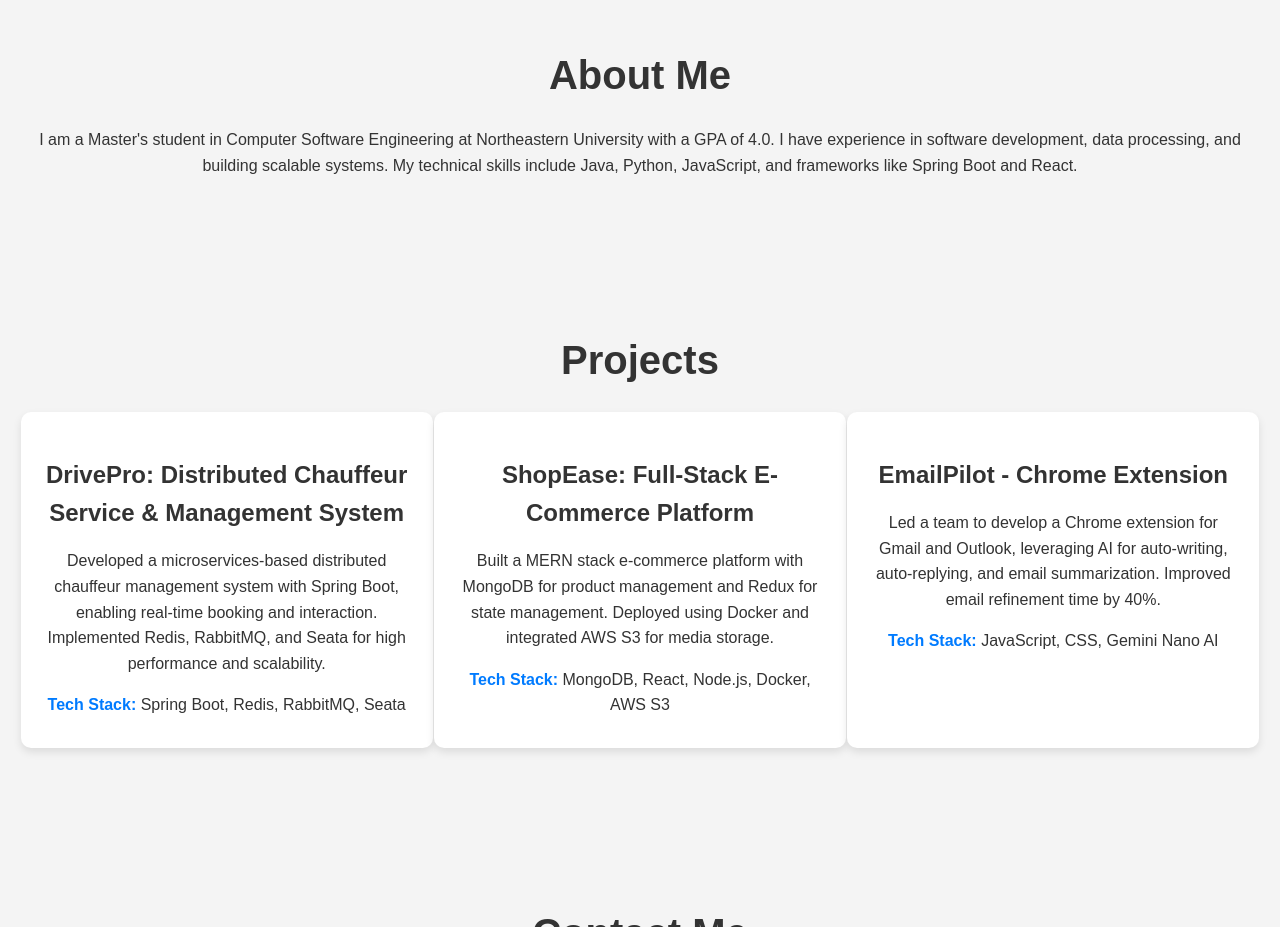
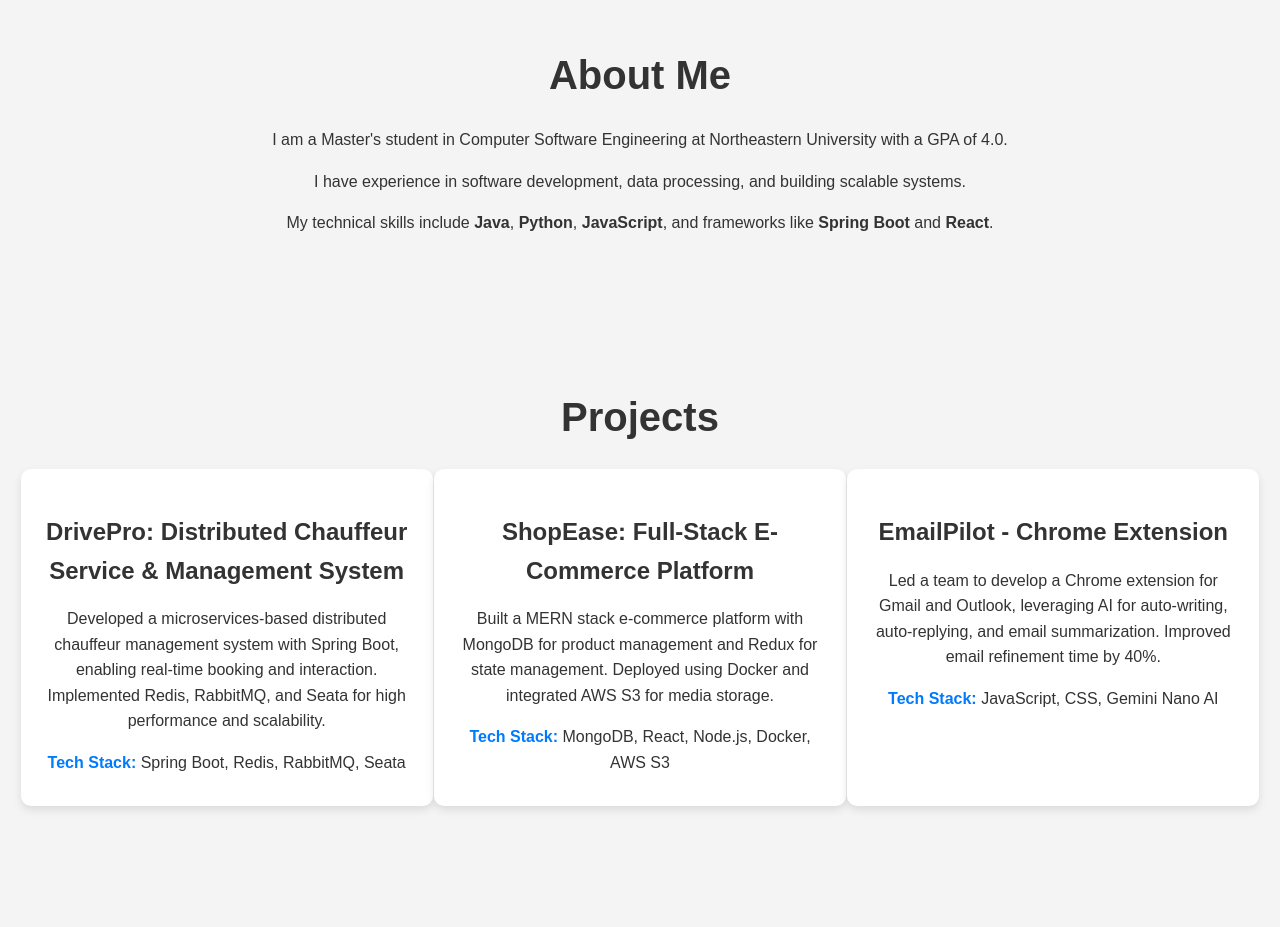
Before and after one commit to ShuangyiHu/Portfolio, a plain HTML site: page index.html in a window 1280 px wide. Shown: the part 840-1767 px from the top of the page. Drawn offline with Linux system fonts and the light colour scheme.

Commit message:
Change about me content

```diff
--- a/index.html
+++ b/index.html
@@ -24,10 +24,16 @@
       <h2>About Me</h2>
       <p>
         I am a Master's student in Computer Software Engineering at Northeastern
-        University with a GPA of 4.0. I have experience in software development,
-        data processing, and building scalable systems. My technical skills
-        include Java, Python, JavaScript, and frameworks like Spring Boot and
-        React.
+        University with a GPA of 4.0.
+      </p>
+      <p>
+        I have experience in software development, data processing, and building
+        scalable systems.
+      </p>
+      <p>
+        My technical skills include <strong>Java</strong>,
+        <strong>Python</strong>, <strong>JavaScript</strong>, and frameworks
+        like <strong>Spring Boot</strong> and <strong>React</strong>.
       </p>
     </section>
 
```
